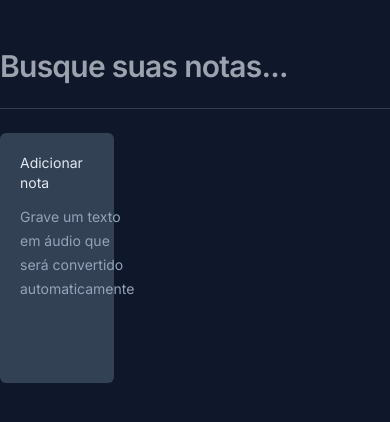
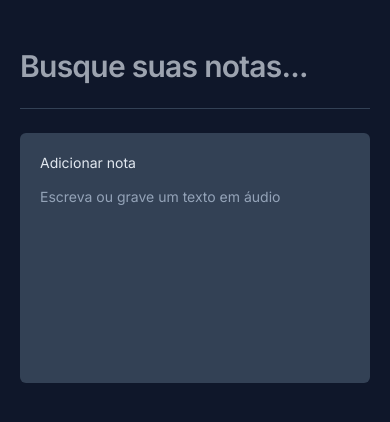
Before and after one commit to DeborahLyra/expert-notes-react, a React (Vite) app: page / in a window 390 px wide. Shown: the top 422 px of the page. Built offline with nearby package versions, Linux system fonts and the light colour scheme.

Commit message:
responsividade e apagar nota

```diff
--- a/src/App.tsx
+++ b/src/App.tsx
@@ -35,6 +35,15 @@
     localStorage.setItem('notes', JSON.stringify(notesArray)) //salva os dados no local storage, transformando em json
   }
 
+  const onNoteDeleted = (id: string) => {
+    const notesArray = notes.filter(note => {
+      return note.id !== id
+    })
+
+    setNotes(notesArray)
+    localStorage.setItem('notes', JSON.stringify(notesArray))
+  }
+
   const handleSearch = (event: ChangeEvent<HTMLInputElement>) => {
     const query = event.target.value;
 
@@ -46,7 +55,7 @@
     : notes
 
   return (
-    <div className="mx-auto max-w-6xl my-12 space-y-6">
+    <div className="mx-auto max-w-6xl my-12 space-y-6 px-5 ">
       <form className="w-full">
         <input
           type="text"
@@ -57,12 +66,12 @@
       </form>
       <div className="h-px bg-slate-700"></div>
 
-      <div className="grid grid-cols-3 gap-6 auto-rows-[250px]">
+      <div className="grid grid-cols-1 md:grid-cols-2 lg:grid-cols-3 gap-6 auto-rows-[250px]">
         <NewNoteCard onNoteCreated={onNoteCreated} />
 
         {filteredNotes.map((note) => {
           return (
-            <NoteCard note={note} key={note.id} />
+            <NoteCard note={note} key={note.id} onNoteDeleted = {onNoteDeleted}/>
           )
         })}
 
--- a/src/components /new-note-card/NewNoteCard.tsx
+++ b/src/components /new-note-card/NewNoteCard.tsx
@@ -93,12 +93,12 @@
                     Adicionar nota
                 </span>
                 <p className="text-sm leading-6 text-slate-400">
-                    Grave um texto em áudio que será convertido automaticamente
+                    Escreva ou grave um texto em áudio
                 </p>
             </Dialog.Trigger>
             <Dialog.Portal>
                 <Dialog.Overlay className="inset-0 fixed bg-black/50" />
-                <Dialog.Content className="fixed overflow-hidden left-1/2 top-1/2 -translate-x-1/2 -translate-y-1/2 max-w-[640px] h-[60vh] w-full bg-slate-700 rounded-md flex flex-col outline-none">
+                <Dialog.Content className="fixed overflow-hidden inset-0 md:inset-auto md:left-1/2 md:top-1/2 md:-translate-x-1/2 md:-translate-y-1/2 md:max-w-[640px] md:h-[60vh] w-full bg-slate-700 md:rounded-md flex flex-col outline-none">
                     <Dialog.Close className="absolute top-0 right-0 bg-slate-800 p-1.5 text-slate-400 hover:text-slate-100">
                         <X className="size-5" />
                     </Dialog.Close>
--- a/src/components /note-card/NoteCard.tsx
+++ b/src/components /note-card/NoteCard.tsx
@@ -5,12 +5,15 @@
 
 interface NoteCardProps {
     note: {
+        id: string,
         date: Date,
         content: string,
     }
+
+    onNoteDeleted: (id: string) => void
 }
 
-function NoteCard({ note }: NoteCardProps) {
+function NoteCard({ note, onNoteDeleted }: NoteCardProps) {
     return (
         <Dialog.Root>
             <Dialog.Trigger className="rounded-md text-left flex flex-col bg-slate-800 p-5 gap3 overflow-hidden relative outline-none hover:ring-2 hover:ring-slate-600 focus:ring-2 focus:ring-lime-400">
@@ -25,9 +28,9 @@
             </Dialog.Trigger>
             <Dialog.Portal>
                 <Dialog.Overlay className="inset-0 fixed bg-black/50" />
-                <Dialog.Content className="fixed overflow-hidden left-1/2 top-1/2 -translate-x-1/2 -translate-y-1/2 max-w-[640px] h-[60vh] w-full bg-slate-700 rounded-md flex flex-col outline-none">
+                <Dialog.Content className="fixed overflow-hidden inset-0 md:inset-auto md:left-1/2 md:top-1/2 md:-translate-x-1/2 md:-translate-y-1/2 md:max-w-[640px] md:h-[60vh] w-full bg-slate-700 md:rounded-md flex flex-col outline-none">
                     <Dialog.Close className="absolute top-0 right-0 bg-slate-800 p-1.5 text-slate-400 hover:text-slate-100">
-                        <X className="size-5"/>
+                        <X className="size-5" />
                     </Dialog.Close>
                     <div className="flex flex-1 flex-col gap-3 p-5">
                         <span className="text-sm font-medium text-slate-300">
@@ -38,7 +41,9 @@
                         </p>
                     </div>
 
-                    <button className="w-full bg-slate-800 py-4 text-center text-slate-300 outline-none font-medium group">
+                    <button
+                        className="w-full bg-slate-800 py-4 text-center text-slate-300 outline-none font-medium group"
+                        onClick={() => onNoteDeleted(note.id)}>
                         Deseja<span className="text-red-400 group-hover:underline"> apagar </span>essa nota?
                     </button>
                 </Dialog.Content>
```
